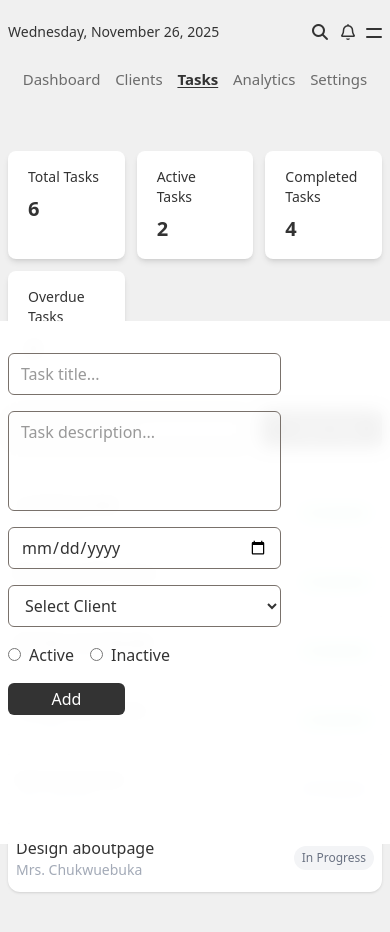
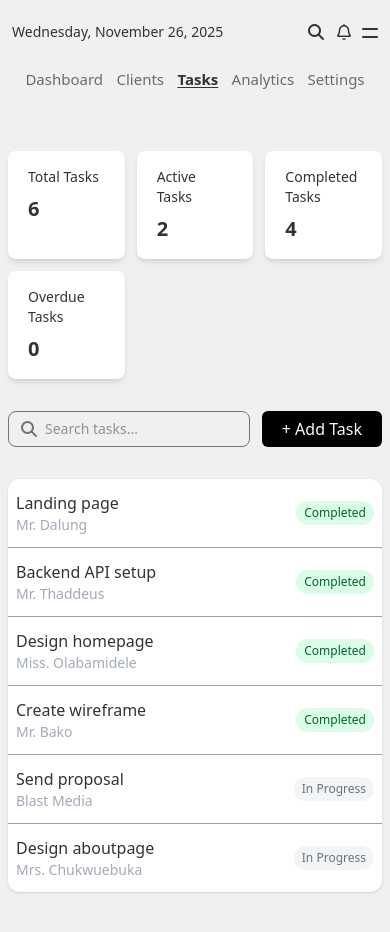
Before and after one commit to Ayungcodes/freelancer-dashboard, a React (Vite) app: page /tasks in a window 390 px wide. Built offline with nearby package versions, Linux system fonts and the light colour scheme.

Commit message:
first commit after cloning

```diff
--- a/src/sections/Navbar.jsx
+++ b/src/sections/Navbar.jsx
@@ -12,7 +12,7 @@ const Navbar = ({ darkMode, setDarkMode, userMail }) => {
   };
 
   return (
-    <nav className="w-screen py-5 px-2 md:px-8 mx-auto">
+    <nav className="w-screen py-5 px-3 md:px-8 mx-auto">
       <div className="flex flex-col gap-6 w-full">
         {/* top bar */}
         <div className="flex justify-between items-center">
--- a/src/sections/Tasks.jsx
+++ b/src/sections/Tasks.jsx
@@ -14,7 +14,7 @@ const Tasks = ({
   clients,
 }) => {
   const [searchTerm, setSearchTerm] = useState("");
-  const [addTasksArea, setAddTasksArea] = useState("false");
+  const [addTasksArea, setAddTasksArea] = useState(false);
 
   const filteredTasks = tasks.filter((task) =>
     task.title.toLowerCase().includes(searchTerm.toLowerCase())
```
Also changed, not shown: 1 other file (tests, documents, lock files or other folders).
